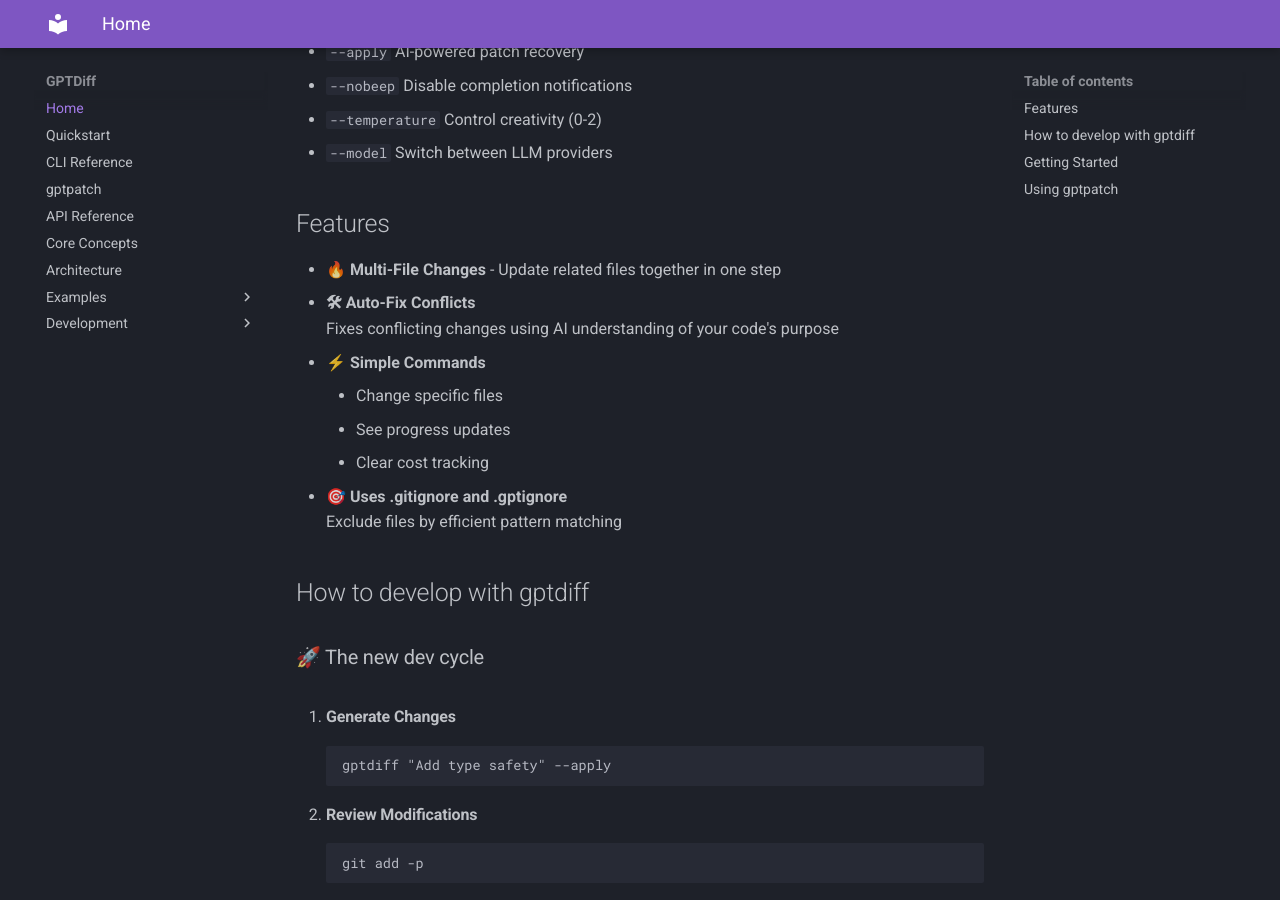
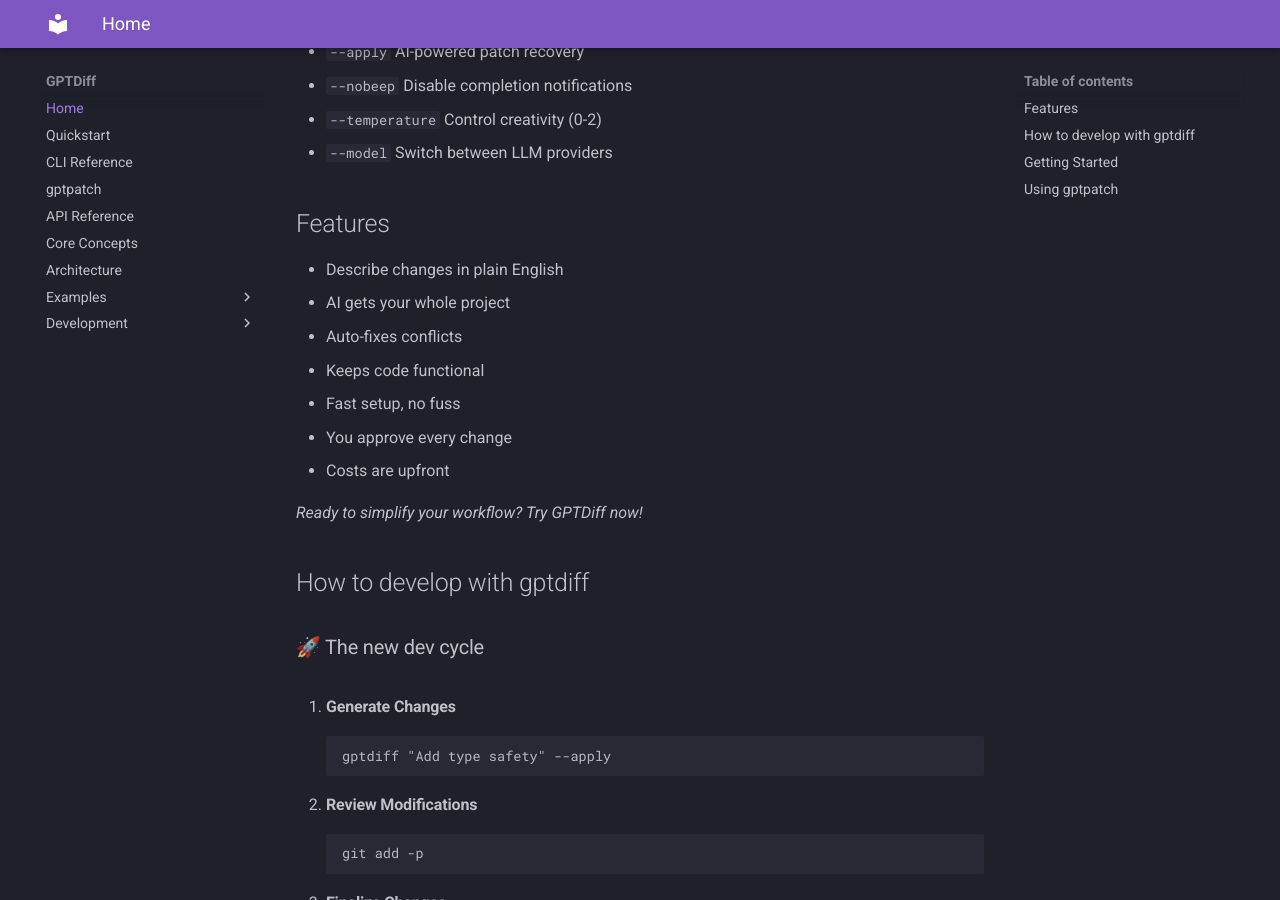
Before and after one commit to 255BITS/gptdiff, an MkDocs documentation site: the page built from docs/index.md, in a window 1280 px wide and 900 px high, scrolled down 1079 px. Built offline with MkDocs 1.6.1 and Material for MkDocs 9.7.7, drawn with Linux system fonts in a browser that asks for light colours.

Commit message:
improve gptdiff docs

```diff
--- a/docs/index.md
+++ b/docs/index.md
@@ -1,5 +1,3 @@
-
-
 <h1>Create and apply diffs with AI</h1>
 <p class="lead">Modify projects with natural language</p>
 
@@ -49,30 +47,16 @@
 ## Features
 
 <ul class="features">
-  <li class="feature">
-    <strong>🔥 Multi-File Changes</strong> - Update related files together in one step
-  </li>
+  <li class="feature">Describe changes in plain English</li>
+  <li class="feature">AI gets your whole project</li>
+  <li class="feature">Auto-fixes conflicts</li>
+  <li class="feature">Keeps code functional</li>
+  <li class="feature">Fast setup, no fuss</li>
+  <li class="feature">You approve every change</li>
+  <li class="feature">Costs are upfront</li>
+</ul>
 
-  <li class="feature">
-    <strong>🛠 Auto-Fix Conflicts</strong><br>
-    Fixes conflicting changes using AI understanding of your code's purpose
-  </li>
-
-  <li class="feature">
-    <strong>⚡ Simple Commands</strong>
-    <ul>
-      <li>Change specific files</li>
-      <li>See progress updates</li>
-      <li>Clear cost tracking</li>
-    </ul>
-  </li>
-
-  <li class="feature">
-    <strong>🎯 Uses .gitignore and .gptignore</strong><br>
-    Exclude files by efficient pattern matching
-  </li>
-
-</ul>
+<p><em>Ready to simplify your workflow? Try GPTDiff now!</em></p>
 
 ## How to develop with gptdiff
 
```
Also changed, not shown: README.md (+8 -6 lines).
